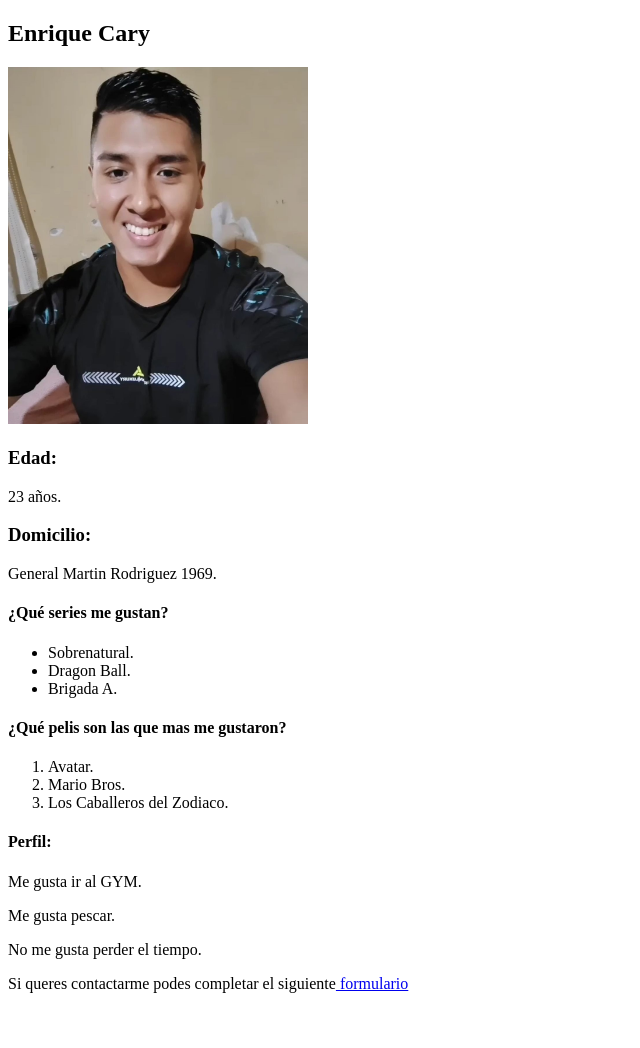
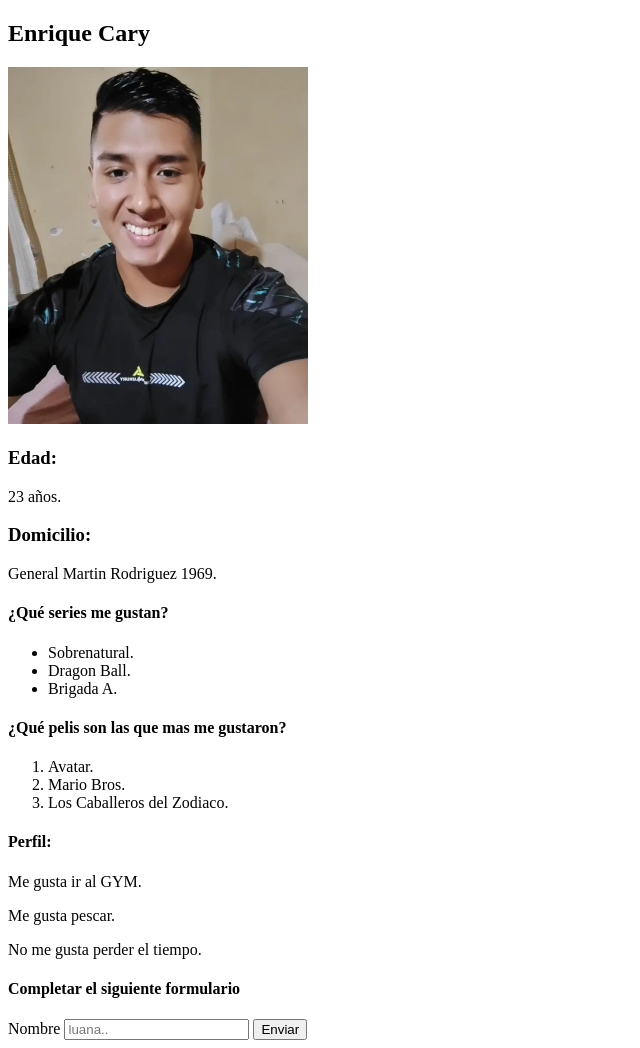
Before and after one commit to enriquecary/programacion, a plain HTML site: page htnl/tarea_html/index.html in a window 1280 px wide. Shown: the whole page, without its empty margins (0-640 px from the left). Before the commit the page ends 1009 px from the top, so only its background shows below. Drawn offline with Linux system fonts and the light colour scheme.

Commit message:
modificacion

```diff
--- a/htnl/tarea_html/index.html
+++ b/htnl/tarea_html/index.html
@@ -27,6 +27,11 @@
         <p>Me gusta ir al GYM. </p>
         <p>Me gusta pescar.</p>
         <p>No me gusta perder el tiempo.</p>
-    <p>Si queres contactarme podes completar el siguiente<a href="https://www.google.com.ar"> formulario</a></p>
+    <h4>Completar el siguiente formulario</h4>
+    <form>
+        <label for="nombre">Nombre</label>
+        <input id="nombre" name="nombre" placeholder="luana.."/>
+        <input type="submit" value="Enviar"/>
+    </form>
 </body>
 </html>
```
